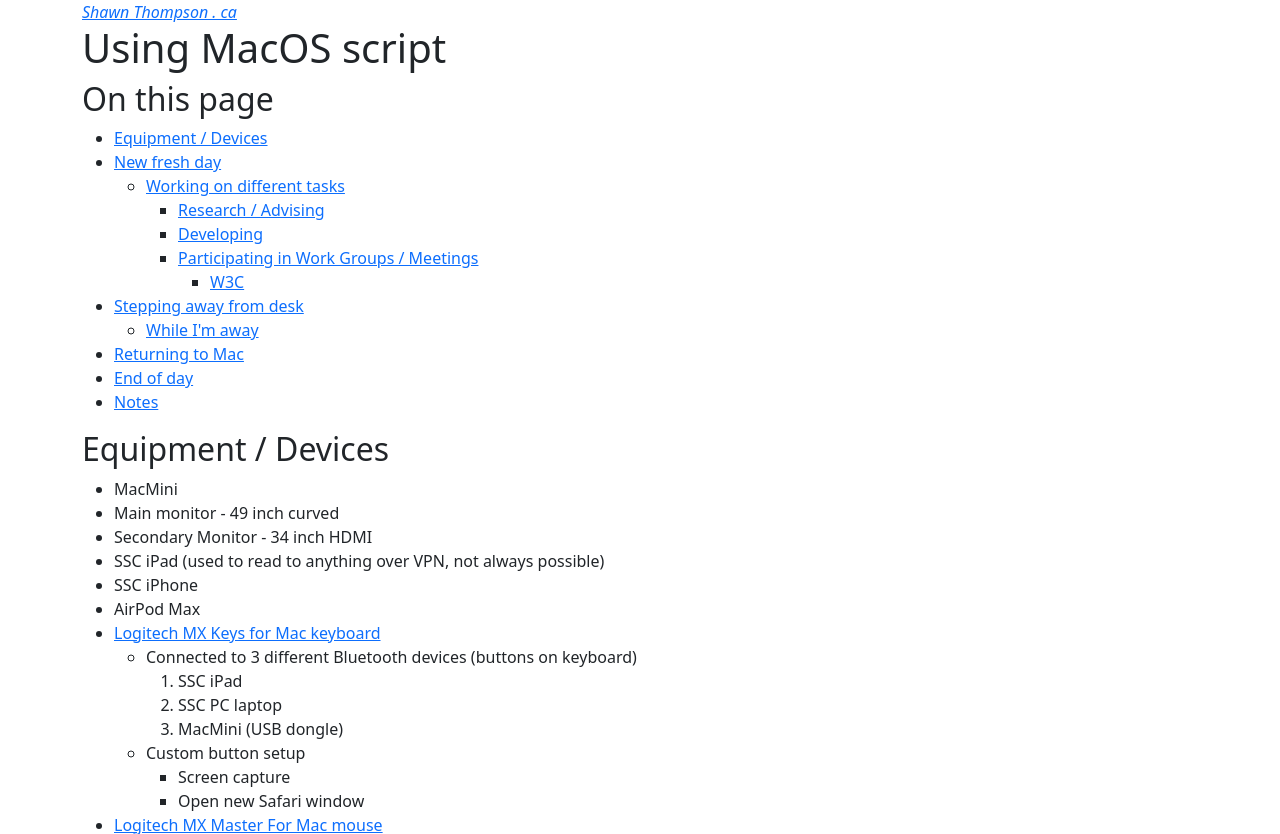
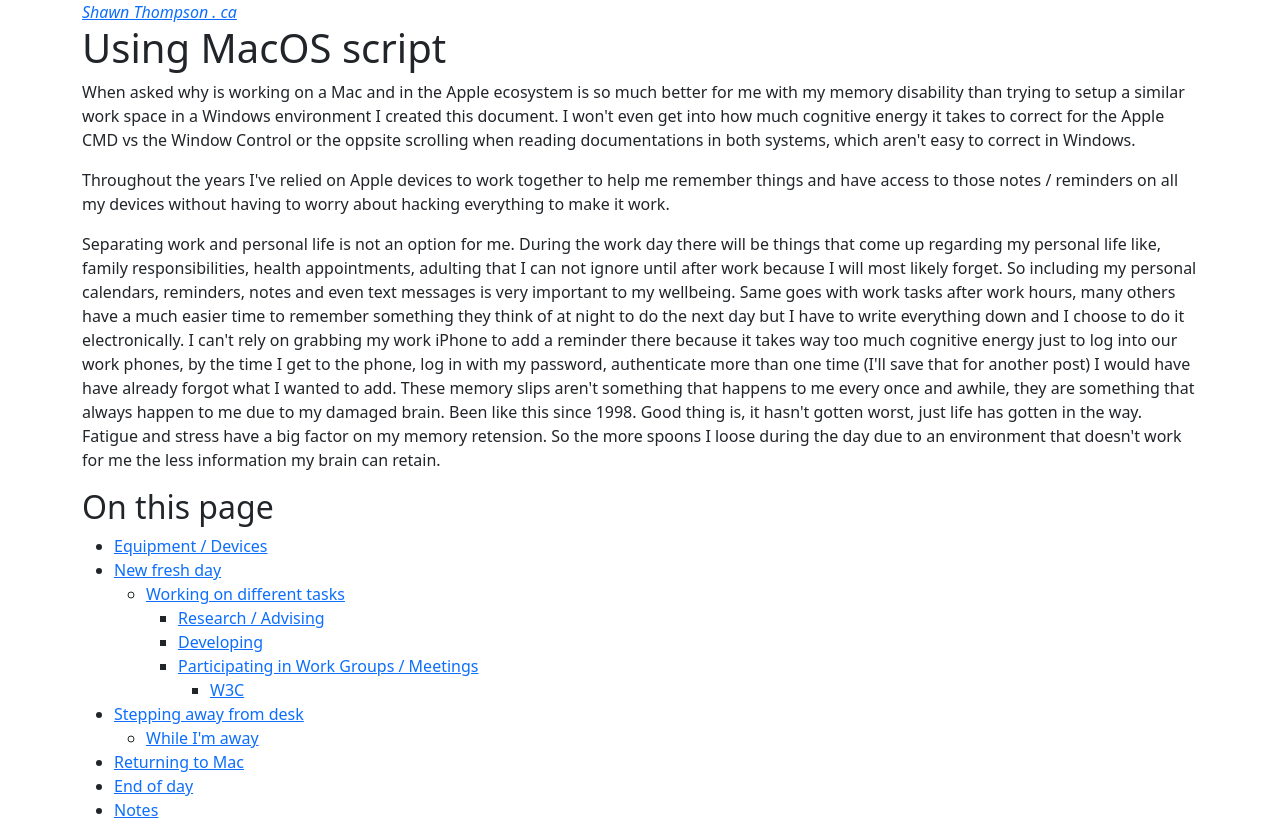
Before and after one commit to shawnthompson/shawnthompson.github.io, an Eleventy site: page pages/mac-usages.md in a window 1280 px wide. Shown: the top 834 px of the page. Built offline with nearby package versions, Linux system fonts and the light colour scheme; Eleventy itself is replaced by a stand-in of ours; files that its build step writes are made by us from their sources.

Commit message:
More text to mac page

```diff
--- a/pages/mac-usages.md
+++ b/pages/mac-usages.md
@@ -3,6 +3,12 @@
 layout: layouts/home.njk
 permalink: /mac/
 ---
+
+When asked why is working on a Mac and in the Apple ecosystem is so much better for me with my memory disability than trying to setup a similar work space in a Windows environment I created this document. I won't even get into how much cognitive energy it takes to correct for the Apple CMD vs the Window Control or the oppsite scrolling when reading documentations in both systems, which aren't easy to correct in Windows.
+
+Throughout the years I've relied on Apple devices to work together to help me remember things and have access to those notes / reminders on all my devices without having to worry about hacking everything to make it work.
+
+Separating work and personal life is not an option for me. During the work day there will be things that come up regarding my personal life like, family responsibilities, health appointments, adulting that I can not ignore until after work because I will most likely forget. So including my personal calendars, reminders, notes and even text messages is very important to my wellbeing. Same goes with work tasks after work hours, many others have a much easier time to remember something they think of at night to do the next day but I have to write everything down and I choose to do it electronically. I can't rely on grabbing my work iPhone to add a reminder there because it takes way too much cognitive energy just to log into our work phones, by the time I get to the phone, log in with my password, authenticate more than one time (I'll save that for another post) I would have have already forgot what I wanted to add. These memory slips aren't something that happens to me every once and awhile, they are something that always happen to me due to my damaged brain. Been like this since 1998. Good thing is, it hasn't gotten worst, just life has gotten in the way. Fatigue and stress have a big factor on my memory retension. So the more spoons I loose during the day due to an environment that doesn't work for me the less information my brain can retain.
 
 ## On this page
 
@@ -75,7 +81,7 @@
    3. Teams
    4. VS Code
    5. iTerm (preferred terminal but Mac Terminal is good enough for my SSC work)
-6. Window placement, MacOS does a good job remembering which monitor an app was on when shut down, just not what desktop. Using `Better touch tool.app` I've defined specific sizes and placement on each desktop for most of my application windows. Obsidian application shows up on every desktop window I have on the right monitor.
+6. Window placement, MacOS does a good job remembering which monitor an app was on when shut down, just not what desktop. Using `Better touch tool.app` I've defined specific sizes and placement on each desktop for most of my application windows. Obsidian application shows up on every desktop window I have on the main monitor.
    1. Secondary monitor Desktop 1:
       1. Fantastical
       2. Reminders
```
